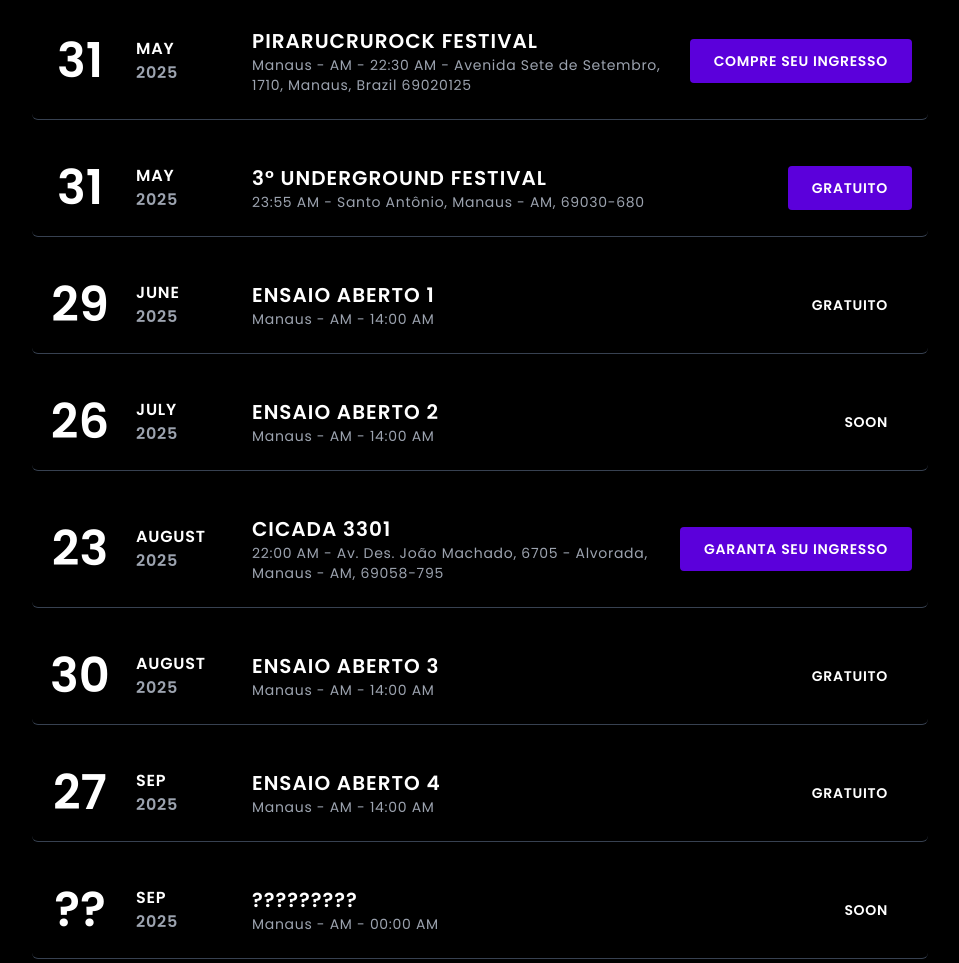
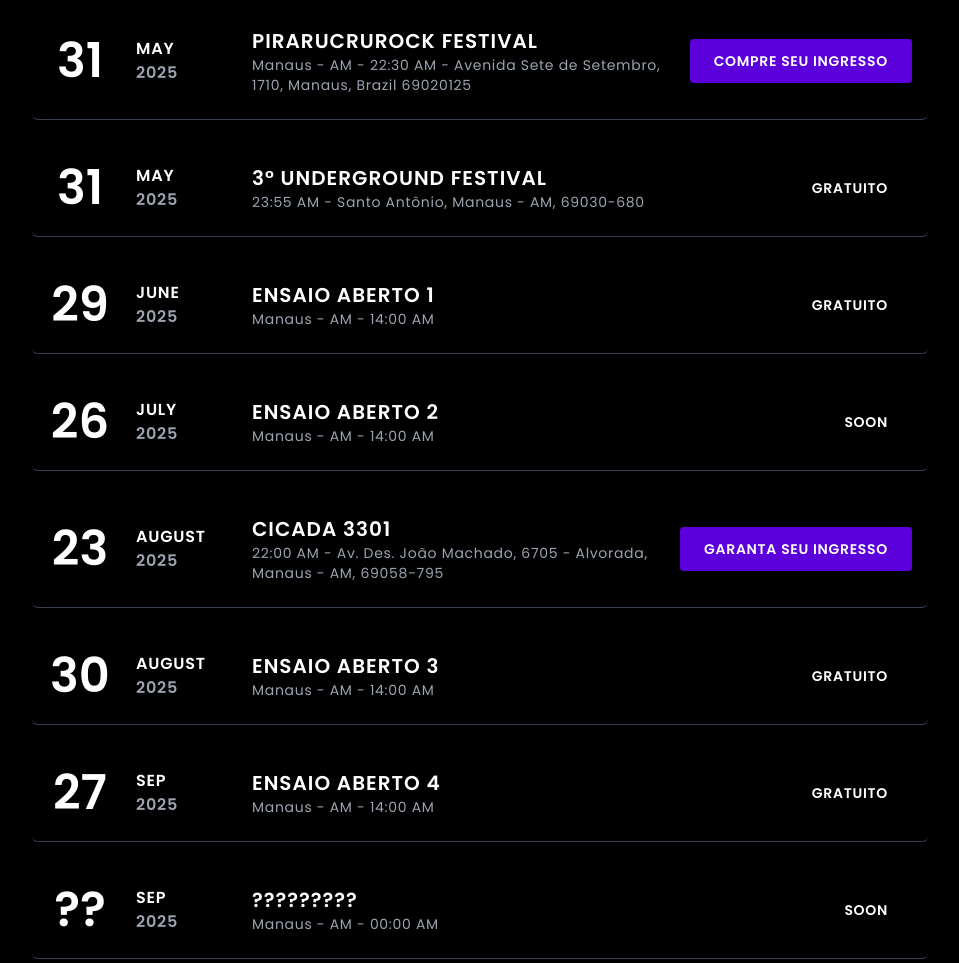
Before and after one commit to Matheuskievao/sovietat, a plain HTML site: page index.html in a window 1280 px wide. Shown: the part 3809-4772 px from the top of the page, without its empty margins (160-1119 px from the left). Drawn offline with nearby package versions, Linux system fonts and the light colour scheme.

Commit message:
Update index.html

```diff
--- a/index.html
+++ b/index.html
@@ -362,7 +362,7 @@
               <div class="grow"> <div class="text-base font-semibold tracking-wider uppercase">May</div> <div class="text-base font-semibold tracking-wider text-gray-400">2025</div> </div>
             </div>
             <div class="flex-grow text-center md:text-left"> <div class="text-lg md:text-xl font-semibold tracking-wider">3° UNDERGROUND FESTIVAL</div> <div class="text-sm text-gray-400 tracking-wider">23:55 AM - Santo Antônio, Manaus - AM, 69030-680</div> </div>
-            <a href="https://www.instagram.com/undergroundfest.am/" target="_blank" rel="noopener noreferrer" class="bg-soviet-purple text-white text-sm font-semibold uppercase py-3 px-6 rounded tracking-wider w-full md:w-auto shrink-0">Gratuito</a>
+            <button class="bg-green cursor-not-allowed text-white text-sm font-semibold uppercase py-3 px-6 rounded tracking-wider w-full md:w-auto shrink-0">Gratuito</button>
           </div>
           <!-- -->
           <!--  -->
```
